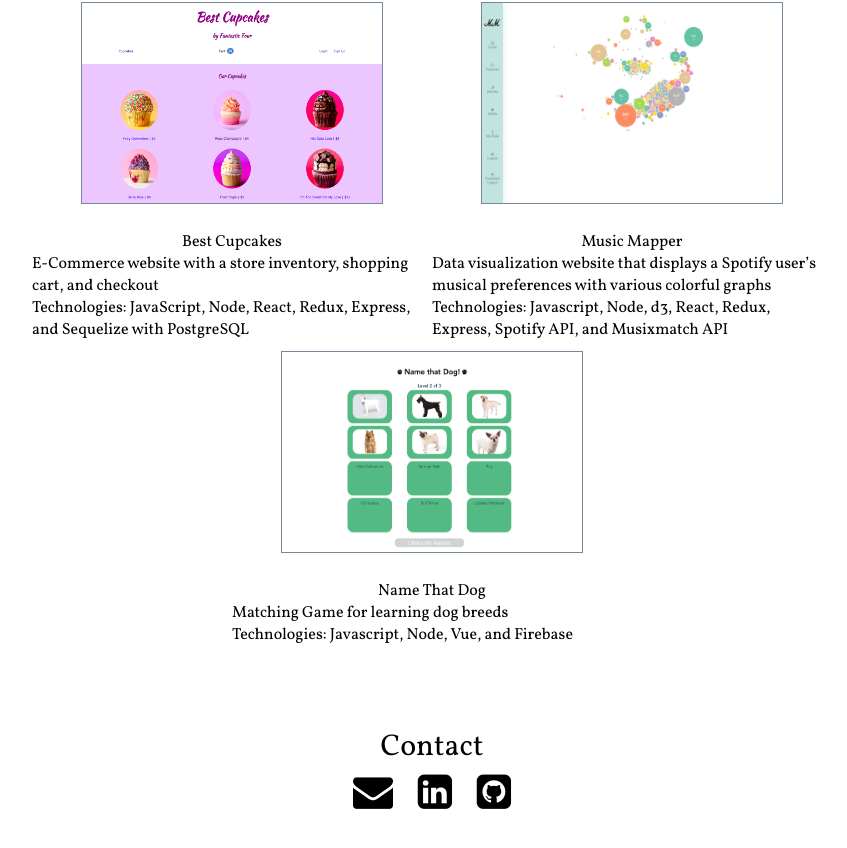
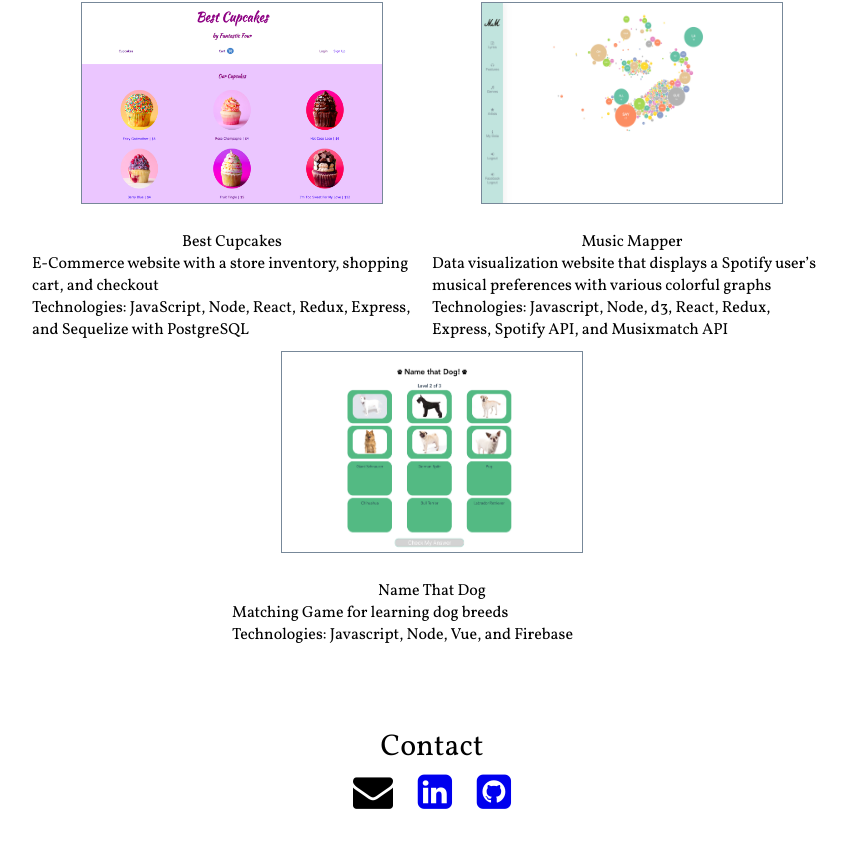
Before and after one commit to nataliegarate/personal-website, a React (Create React App) app: page / in a window 1280 px wide. Shown: the part 735-1583 px from the top of the page, without its empty margins (208-1055 px from the left). Built offline with nearby package versions, Linux system fonts and the light colour scheme.

Commit message:
added links to linkedin and github

```diff
--- a/src/Footer.js
+++ b/src/Footer.js
@@ -5,21 +5,25 @@ function Footer() {
     <div className='footer-container'>
       <div className='footer-title'>
         Contact
-        <br/>
+        <br />
       </div>
       <div className='footer-contact-container'>
         <div className='footer-item'>
           <i class="fa fa-envelope" aria-hidden="true"></i>
 
         </div>
+        <a href='https://www.linkedin.com/in/natalie-garate/' target="_blank">
         <div className='footer-item'>
           <i class="fa fa-linkedin-square" aria-hidden="true"></i>
 
         </div>
+        </a>
+        <a href='https://github.com/nataliegarate' target="_blank">
           <div className='footer-item'>
             <i class="fa fa-github-square" aria-hidden="true"></i>
 
           </div>
+        </a>
       </div>
     </div>
   )
```
Lines whose indentation alone changed are shown as unchanged.
